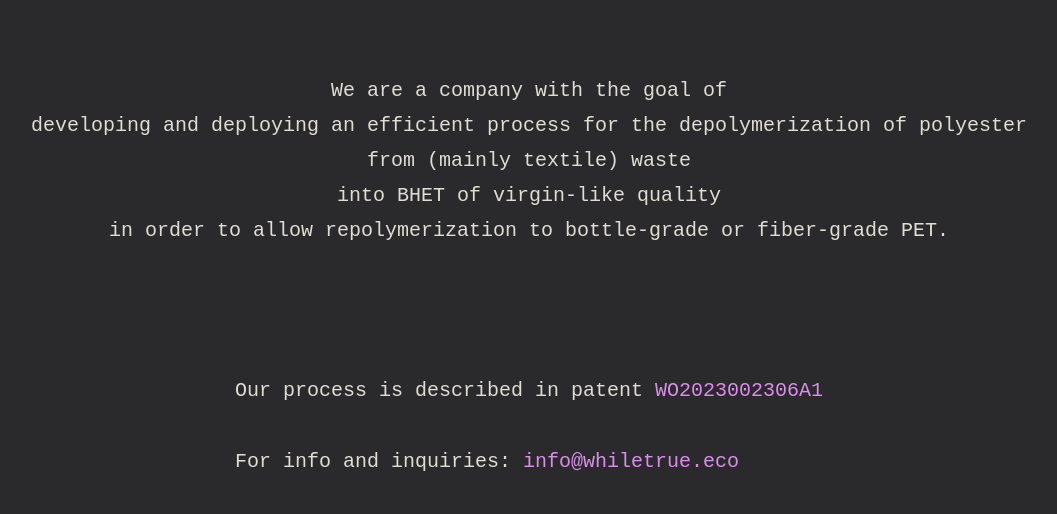
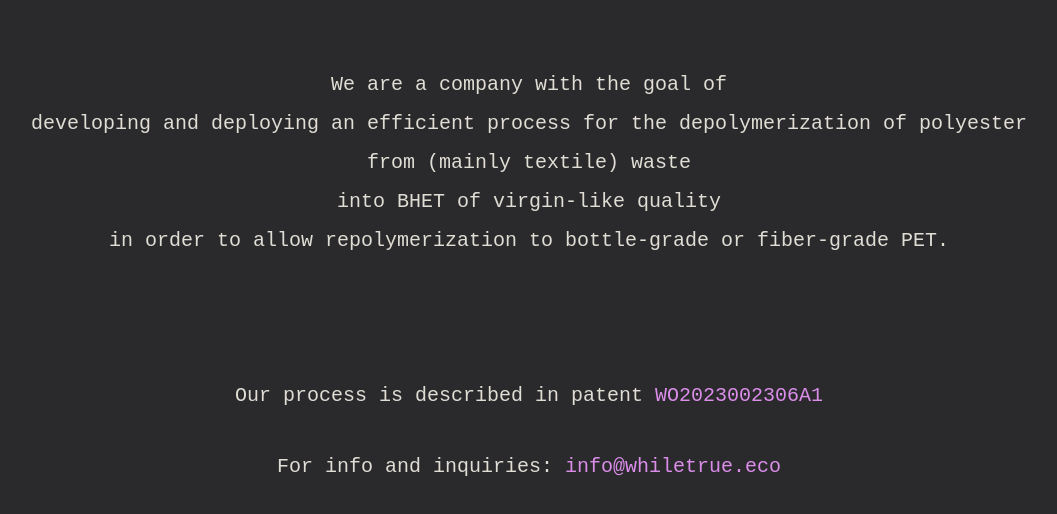
Before and after one commit to whiletrue-eco/whiletrue-landingpage, a plain HTML site: page index.html in a window 1280 px wide. Shown: the part 226-740 px from the top of the page, without its empty margins (111-1168 px from the left). Drawn offline with Linux system fonts and the light colour scheme.

Commit message:
viewport meta info added

```diff
--- a/index.html
+++ b/index.html
@@ -2,6 +2,7 @@
 <html lang="en">
 
 <head>
+    <meta name="viewport" content="width=device-width, initial-scale=1">
     <link rel="stylesheet" href="style.css">
     <title>
         While True
--- a/style.css
+++ b/style.css
@@ -32,7 +32,11 @@ a {
 
 .mission p {
     margin-bottom: 0px;
-    margin-top: 12px;
+    margin-top: 16px;
+}
+
+.info {
+    text-align: center;
 }
 
 p {
```
